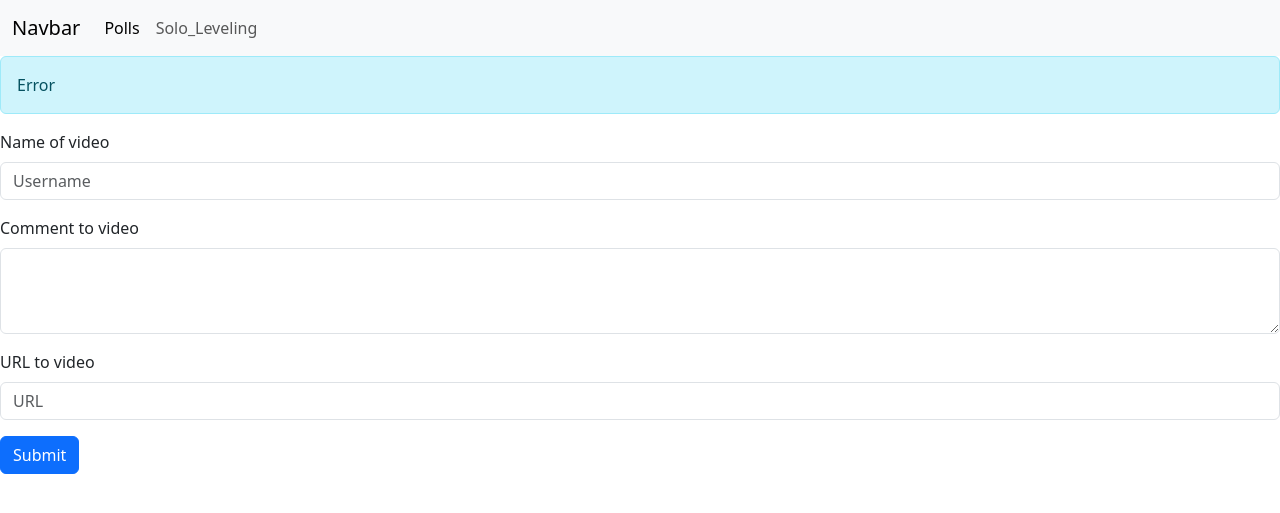
After one commit to SaveGex/DJango2, a Django app: page /SL/create_post/ in a window 1280 px wide. The commit adds this page. Shown: the top 513 px of the page. Run offline with Django 5.2, Linux system fonts and the light colour scheme.

Commit message:
the ability to add works. The option to delete works

```diff
--- /dev/null
+++ b/Solo_Leveling/forms.py
@@ -0,0 +1,8 @@
+from django import forms
+from .models import GVideo
+
+class Create(forms.ModelForm):
+
+    class Meta:
+        model = GVideo
+        fields = ['name', 'comment_video', 'url_video']
--- a/Solo_Leveling/models.py
+++ b/Solo_Leveling/models.py
@@ -3,6 +3,7 @@ from django.utils import timezone
 # Create your models here.
 class GVideo(models.Model):
     name = models.CharField(max_length=200)
+    comment_video = models.TextField(default="Comment to video")
     url_video = models.URLField(max_length=500)
     publish_date = models.DateTimeField(default = timezone.now())
     def __str__(self):
--- /dev/null
+++ b/Solo_Leveling/templates/SL/create.html
@@ -0,0 +1,25 @@
+{% extends 'base.html' %}
+{% block content %}
+<form action="{% url 'SL:create_post' %}" method="post">
+    {% csrf_token %}
+    {% if error_msg %}
+        <div class="alert alert-info" role="alert">
+            {{ error_msg }}
+        </div>
+    {% endif %}
+    <div class="mb-3">
+        <label for="name" class="form-label">Name of video</label>
+        <input id="name" type="text" name="name" class="form-control" placeholder="Username">
+    </div>
+    <div class="mb-3">
+        <label for="comment_video" class="form-label">Comment to video</label>
+        <textarea id="comment_video" name="comment_video" class="form-control" rows="3"></textarea>
+    </div>
+    <div class="mb-3">
+        <label for="url_video" class="form-label">URL to video</label>
+        <input id="url_video" type="text" name="url_video" class="form-control" placeholder="URL">
+    </div>
+
+    <input  type="submit" class="btn btn-primary" href="{% url 'SL:create_post' %}"></input>
+</form>
+{% endblock %}
--- a/Solo_Leveling/urls.py
+++ b/Solo_Leveling/urls.py
@@ -8,4 +8,8 @@ app_name = "SL"
 urlpatterns = [
     path('', views.common, name='common'),
     path('ep/', views.index, name='index'),
+    path('create/', views.create, name='create'),
+    path('create_post/', views.create_post, name='create_post'),
+    path('about=<int:name_id>/', views.about, name='about'),
+    path('delete=<int:name_id>/', views.delete, name='delete'),
 ]
--- a/Solo_Leveling/views.py
+++ b/Solo_Leveling/views.py
@@ -1,15 +1,54 @@
 from django.shortcuts import render
+from django.http import HttpResponseRedirect
+from django.urls import reverse
+from django.contrib import messages
 
 from .models import GVideo
+from .forms import Create
 
 # Create your views here.
 def common(request):
-    list_urls = GVideo.objects.order_by("-url_video").values_list('url_video', flat=True)
+    list_video = GVideo.objects.all()
     context = {
-        "urls": list_urls
+        "urls": list_video
     }
     return render(request, "SL/common.html", context)
 
 
 def index(request):
     return render(request, "SL/index.html")
+
+
+def create(request):
+    return render(request, "SL/create.html")
+
+def create_post(request):
+    if request.method == "POST":
+
+        form = Create(request.POST)
+
+        if form.is_valid():
+            form.save()
+            messages.success(request, "Post created successfully")
+            return HttpResponseRedirect(reverse("SL:common"))
+        else:
+            return render(request, "SL/create.html", {"error_msg": "Error"})
+
+    else:
+        form = Create()
+        return render(request, "SL/create.html", {"error_msg": "Error"})
+
+
+
+def about(request, name_id):
+    video = GVideo.objects.get(pk=name_id)
+    context = {
+        'video': video
+    }
+    return render(request, "SL/about.html", context)
+
+
+def delete(request, name_id):
+    video = GVideo.objects.get(pk=name_id)
+    video.delete()
+    return HttpResponseRedirect(reverse("SL:common"))
--- a/core/urls.py
+++ b/core/urls.py
@@ -1,24 +1,10 @@
-"""
-URL configuration for core project.
-
-The `urlpatterns` list routes URLs to views. For more information please see:
-    https://docs.djangoproject.com/en/5.0/topics/http/urls/
-Examples:
-Function views
-    1. Add an import:  from my_app import views
-    2. Add a URL to urlpatterns:  path('', views.home, name='home')
-Class-based views
-    1. Add an import:  from other_app.views import Home
-    2. Add a URL to urlpatterns:  path('', Home.as_view(), name='home')
-Including another URLconf
-    1. Import the include() function: from django.urls import include, path
-    2. Add a URL to urlpatterns:  path('blog/', include('blog.urls'))
-"""
 from django.contrib import admin
 from django.urls import path, include
 
+
+
 urlpatterns = [
     path('admin/', admin.site.urls),
-    path('polls/', include('polls.urls')),
-    path('SL/', include('Solo_Leveling.urls'))
+    path('', include('polls.urls')),
+    path('SL/', include('Solo_Leveling.urls')),
 ]
--- a/templates/base.html
+++ b/templates/base.html
@@ -5,12 +5,31 @@
     <meta name="viewport" content="width=device-width, initial-scale=1.0">
     <title>{% block title %}Main{% endblock %}</title>
     <link href="https://cdn.jsdelivr.net/npm/bootstrap@5.3.3/dist/css/bootstrap.min.css" rel="stylesheet" integrity="sha384-QWTKZyjpPEjISv5WaRU9OFeRpok6YctnYmDr5pNlyT2bRjXh0JMhjY6hW+ALEwIH" crossorigin="anonymous">
-<script src="https://cdn.jsdelivr.net/npm/bootstrap@5.3.3/dist/js/bootstrap.bundle.min.js" integrity="sha384-YvpcrYf0tY3lHB60NNkmXc5s9fDVZLESaAA55NDzOxhy9GkcIdslK1eN7N6jIeHz" crossorigin="anonymous"></script>
+    <script src="https://cdn.jsdelivr.net/npm/bootstrap@5.3.3/dist/js/bootstrap.bundle.min.js" integrity="sha384-YvpcrYf0tY3lHB60NNkmXc5s9fDVZLESaAA55NDzOxhy9GkcIdslK1eN7N6jIeHz" crossorigin="anonymous"></script>
 </head>
 <body>
-    {% include './blocks/navbar.html' %}
-    <div class=" col-11 ms-auto">
-        {% block content%}{% endblock %}
-    </div>
+    <nav class="navbar navbar-expand-lg bg-body-tertiary">
+        <div class="container-fluid">
+        <a class="navbar-brand" href="#">Navbar</a>
+        <button class="navbar-toggler" type="button" data-bs-toggle="collapse" data-bs-target="#navbarNav" aria-controls="navbarNav" aria-expanded="false" aria-label="Toggle navigation">
+            <span class="navbar-toggler-icon"></span>
+        </button>
+        <div class="collapse navbar-collapse position-relative" id="navbarNav">
+            <ul class="navbar-nav">
+            <li class="nav-item">
+                <a class="nav-link active" aria-current="page" href="{% url 'polls:index' %}">Polls</a>
+            </li>
+            <li class="nav-item">
+                <a class="nav-link" href="{% url 'SL:common' %}">Solo_Leveling</a>
+            </li>
+            {% block navbar_addition %}{% endblock %}
+
+            </ul>
+        </div>
+        </div>
+    </nav>
+
+    {% block content %}{% endblock %}
+
 </body>
 </html>
```
Also changed, not shown: Solo_Leveling/templates/SL/about.html (added, +16 -0 lines), Solo_Leveling/templates/SL/common.html (+29 -5 lines), templates/blocks/navbar.html (deleted, +0 -20 lines), Solo_Leveling/migrations/0002_gvideo_name_video_alter_gvideo_publish_date.py (added), Solo_Leveling/migrations/0003_alter_gvideo_publish_date.py (added), Solo_Leveling/migrations/0004_remove_gvideo_name_video_gvideo_comment_video_and_more.py (added), Solo_Leveling/migrations/0005_alter_gvideo_comment_video_alter_gvideo_publish_date.py (added), polls/models.py (line endings or trailing spaces).
